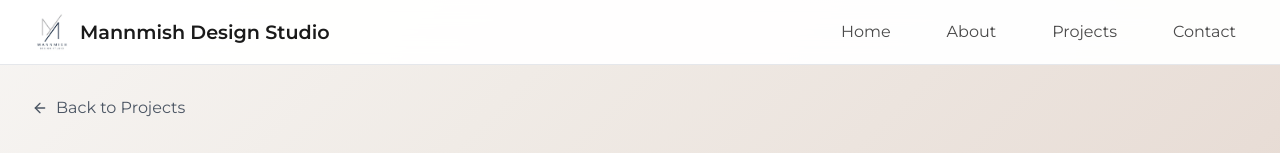
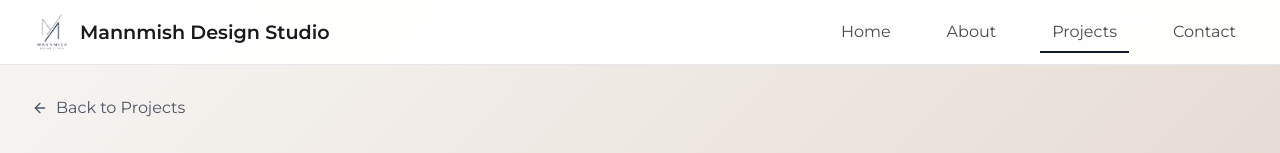
Before and after one commit to anujdarji2001/Architect-Website, a Next.js app: page /projects/1 in a window 1280 px wide. Shown: the top 153 px of the page. Built offline with nearby package versions, Linux system fonts and the light colour scheme.

Commit message:
Minor fixes

```diff
--- a/src/app/page.tsx
+++ b/src/app/page.tsx
@@ -5,13 +5,13 @@ import Image from 'next/image';
 import Header from '../components/Header';
 import Footer from '../components/Footer';
 import { ArrowRight, Building, Home, Hammer, Phone } from 'lucide-react';
-import { useState, useEffect, useCallback } from 'react';
+import { useState, useEffect, useCallback, useRef } from 'react';
 import testimonialsData from '../data/testimonials.json';
 import projectsData from '../data/projects.json';
 
 export default function HomePage() {
   const [currentSlide, setCurrentSlide] = useState(0);
-  const [autoScrollInterval, setAutoScrollInterval] = useState<NodeJS.Timeout | null>(null);
+  const autoScrollIntervalRef = useRef<NodeJS.Timeout | null>(null);
 
   // Get carousel projects from data
   const carouselProjects = projectsData.projects.filter(project =>
@@ -31,30 +31,28 @@ export default function HomePage() {
   };
 
   const startAutoScroll = useCallback(() => {
-    if (autoScrollInterval) {
-      clearInterval(autoScrollInterval);
+    if (autoScrollIntervalRef.current) {
+      clearInterval(autoScrollIntervalRef.current);
     }
     const interval = setInterval(() => {
       setCurrentSlide((prev) => (prev + 1) % carouselProjects.length);
     }, 6000);
-    setAutoScrollInterval(interval);
-  }, [autoScrollInterval, carouselProjects.length]);
+    autoScrollIntervalRef.current = interval;
+  }, [carouselProjects.length]);
 
-  const stopAutoScroll = () => {
-    if (autoScrollInterval) {
-      clearInterval(autoScrollInterval);
-      setAutoScrollInterval(null);
+  const stopAutoScroll = useCallback(() => {
+    if (autoScrollIntervalRef.current) {
+      clearInterval(autoScrollIntervalRef.current);
+      autoScrollIntervalRef.current = null;
     }
-  };
+  }, []);
 
   useEffect(() => {
     startAutoScroll();
     return () => {
-      if (autoScrollInterval) {
-        clearInterval(autoScrollInterval);
-      }
+      stopAutoScroll();
     };
-  }, [startAutoScroll]);
+  }, [startAutoScroll, stopAutoScroll]);
 
   useEffect(() => {
     const container = document.getElementById('carousel-container');
--- a/src/components/Header.tsx
+++ b/src/components/Header.tsx
@@ -16,6 +16,28 @@ export default function Header() {
     { name: 'Projects', href: '/projects' },
     { name: 'Contact', href: '/contact' },
   ];
+
+  const isActivePage = (href: string) => {
+    // Handle home page specifically
+    if (href === '/') {
+      return pathname === '/';
+    }
+
+    // Handle exact matches first
+    if (pathname === href) {
+      return true;
+    }
+
+    // Handle sub-pages (e.g., /projects/1 should highlight Projects)
+    if (pathname.startsWith(href + '/')) {
+      return true;
+    }
+
+    return false;
+  };
+
+  // Debug: Log current pathname to help identify issues
+  console.log('Current pathname:', pathname);
 
   return (
     <header className="fixed top-0 left-0 right-0 bg-white/95 backdrop-blur-md border-b border-gray-200 z-50">
@@ -38,7 +60,7 @@ export default function Header() {
           {/* Desktop Navigation */}
           <nav className="hidden md:flex space-x-8">
             {navigation.map((item) => {
-              const isActive = pathname === item.href;
+              const isActive = isActivePage(item.href);
               return (
                 <Link
                   key={item.name}
@@ -74,7 +96,7 @@ export default function Header() {
           <div className="md:hidden absolute top-full left-0 right-0 bg-white border-b border-gray-200 shadow-lg">
             <div className="px-2 pt-2 pb-3 space-y-1">
               {navigation.map((item) => {
-                const isActive = pathname === item.href;
+                const isActive = isActivePage(item.href);
                 return (
                   <Link
                     key={item.name}
```
